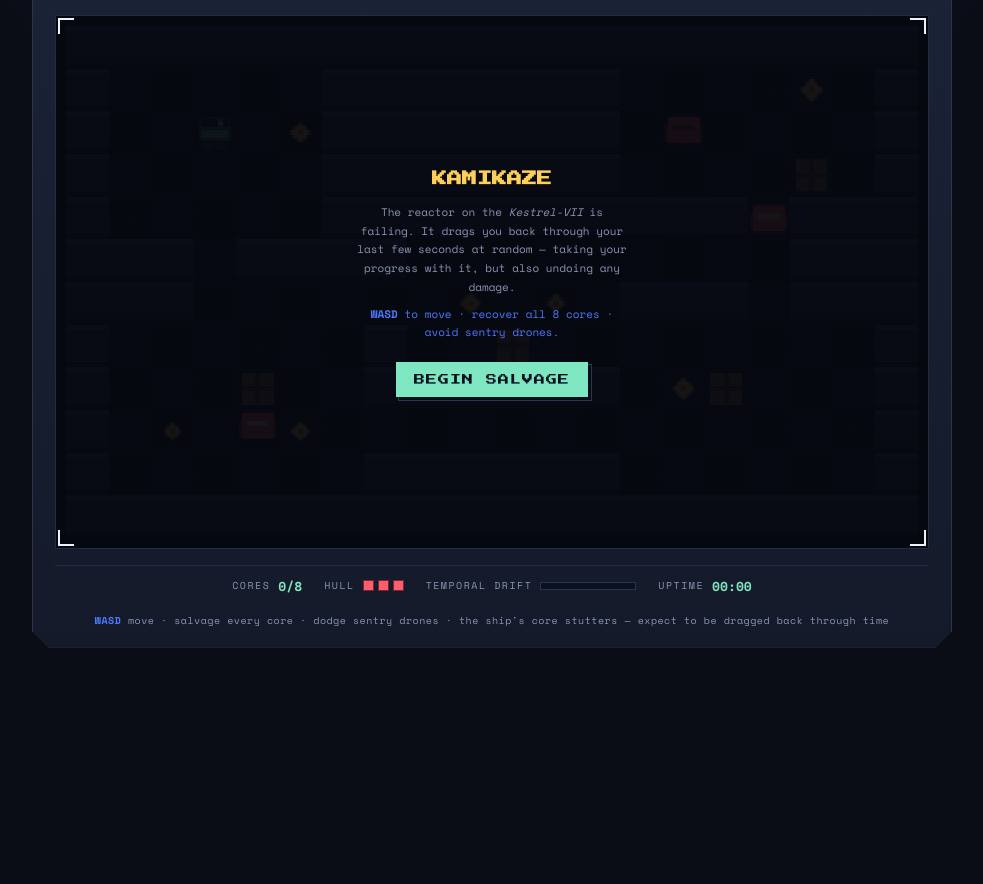
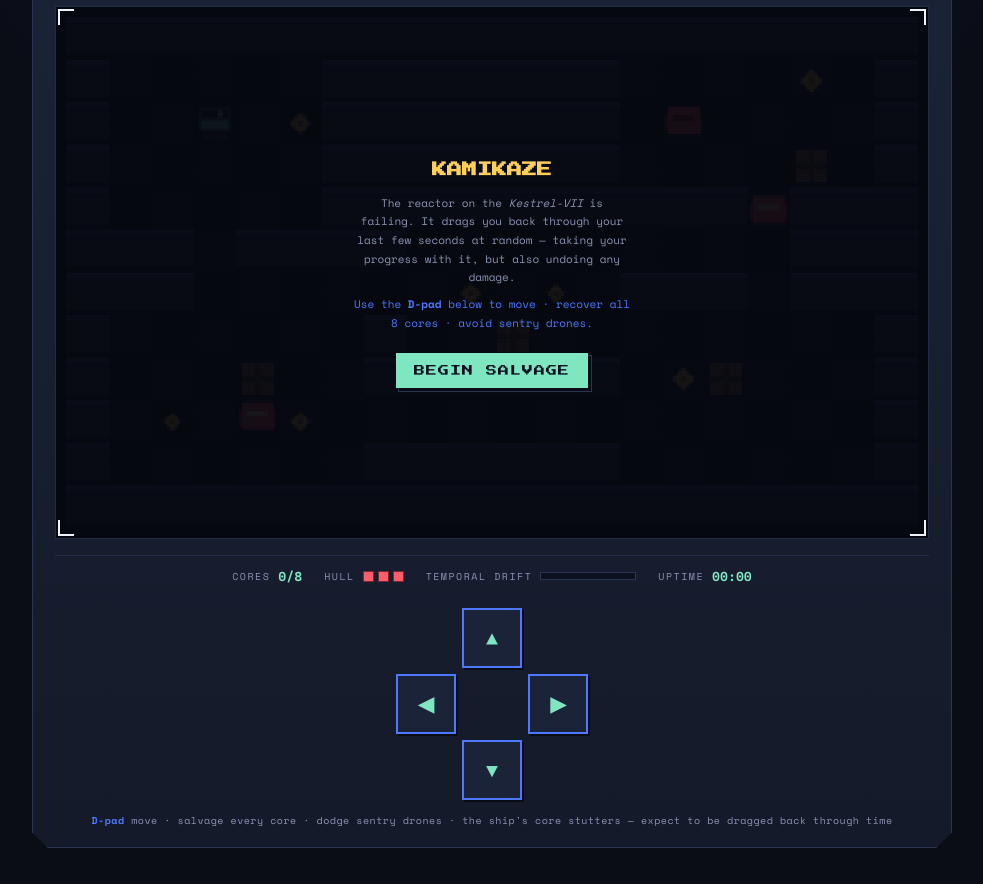
Before and after one commit to Franciumjr/kamikaze-2, a plain HTML site: page index.html in a window 1280 px wide. Shown: the part 123-1007 px from the top of the page, without its empty margins (148-1131 px from the left). Before the commit the page ends 816 px from the top, so only its background shows below. Drawn offline with nearby package versions, Linux system fonts and the light colour scheme.

Commit message:
first commit

```diff
--- a/index.html
+++ b/index.html
@@ -211,6 +211,58 @@
     .cabinet{ padding:16px 12px 14px; }
     .hud{ gap:8px 14px; }
   }
+
+  .controls{
+    display:flex;
+    justify-content:center;
+    margin:18px 0 4px;
+  }
+  .dpad{
+    display:grid;
+    grid-template-columns:60px 60px 60px;
+    grid-template-rows:60px 60px 60px;
+    grid-template-areas:
+      ".    up    ."
+      "left .     right"
+      ".    down  .";
+    gap:6px;
+  }
+  .dbtn{
+    font-family:'Space Mono', monospace;
+    font-weight:700;
+    font-size:20px;
+    line-height:1;
+    color:var(--accent-mint);
+    background:var(--bg-panel-hi);
+    border:2px solid var(--accent-blue);
+    box-shadow:2px 2px 0 #0a0d16;
+    display:flex; align-items:center; justify-content:center;
+    cursor:pointer;
+    touch-action:none;
+    -webkit-user-select:none; user-select:none;
+    -webkit-touch-callout:none;
+    -webkit-tap-highlight-color:transparent;
+    padding:0;
+  }
+  .dbtn.up{ grid-area:up; }
+  .dbtn.down{ grid-area:down; }
+  .dbtn.left{ grid-area:left; }
+  .dbtn.right{ grid-area:right; }
+  .dbtn.active, .dbtn:active{
+    background:var(--accent-blue);
+    color:#08101f;
+    box-shadow:1px 1px 0 #0a0d16;
+    transform:translate(1px,1px);
+  }
+  .dbtn:focus-visible{ outline:2px solid var(--accent-gold); outline-offset:2px; }
+
+  @media (max-width:480px){
+    .dpad{
+      grid-template-columns:64px 64px 64px;
+      grid-template-rows:64px 64px 64px;
+    }
+    .dbtn{ font-size:22px; }
+  }
 </style>
 
 <div class="stage">
@@ -231,7 +283,7 @@
           <div class="overlay-card">
             <h2>KAMIKAZE</h2>
             <p>The reactor on the <em>Kestrel-VII</em> is failing. It drags you back through your last few seconds at random &mdash; taking your progress with it, but also undoing any damage.</p>
-            <p class="keys"><b>WASD</b> to move &middot; recover all 8 cores &middot; avoid sentry drones.</p>
+            <p class="keys">Use the <b>D-pad</b> below to move &middot; recover all 8 cores &middot; avoid sentry drones.</p>
             <button class="btn" id="btnStart">BEGIN SALVAGE</button>
           </div>
         </div>
@@ -253,7 +305,16 @@
       <div class="hud-item"><span class="hud-label">UPTIME</span><span class="hud-value" id="timerVal">00:00</span></div>
     </div>
 
-    <p class="legend"><b>WASD</b> move &middot; salvage every core &middot; dodge sentry drones &middot; the ship's core stutters &mdash; expect to be dragged back through time</p>
+    <div class="controls">
+      <div class="dpad" id="dpad">
+        <button type="button" class="dbtn up" data-dir="up" aria-label="Move up">&#9650;</button>
+        <button type="button" class="dbtn left" data-dir="left" aria-label="Move left">&#9664;</button>
+        <button type="button" class="dbtn down" data-dir="down" aria-label="Move down">&#9660;</button>
+        <button type="button" class="dbtn right" data-dir="right" aria-label="Move right">&#9654;</button>
+      </div>
+    </div>
+
+    <p class="legend"><b>D-pad</b> move &middot; salvage every core &middot; dodge sentry drones &middot; the ship's core stutters &mdash; expect to be dragged back through time</p>
   </div>
 </div>
 
@@ -375,6 +436,18 @@
   window.addEventListener('keyup', function(e){
     var k=e.key.toLowerCase();
     if(MOVE_KEYS[k]){ keys[k]=false; }
+  });
+
+  var DIR_KEY={ up:'arrowup', down:'arrowdown', left:'arrowleft', right:'arrowright' };
+  document.querySelectorAll('.dbtn').forEach(function(btn){
+    var k=DIR_KEY[btn.dataset.dir];
+    function press(e){ e.preventDefault(); keys[k]=true; btn.classList.add('active'); }
+    function release(e){ if(e) e.preventDefault(); keys[k]=false; btn.classList.remove('active'); }
+    btn.addEventListener('pointerdown', press);
+    btn.addEventListener('pointerup', release);
+    btn.addEventListener('pointercancel', release);
+    btn.addEventListener('pointerleave', release);
+    btn.addEventListener('contextmenu', function(e){ e.preventDefault(); });
   });
 
   // ---------- DOM ----------
```
Also changed, not shown: qr_code.png (added), qr_code_index.png (added), qr_code_live.png (added), qr_code_pages.png (added).
